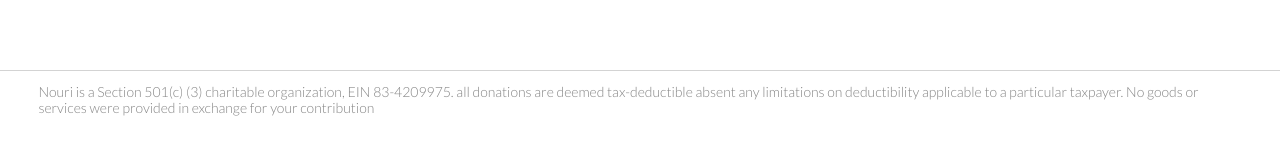
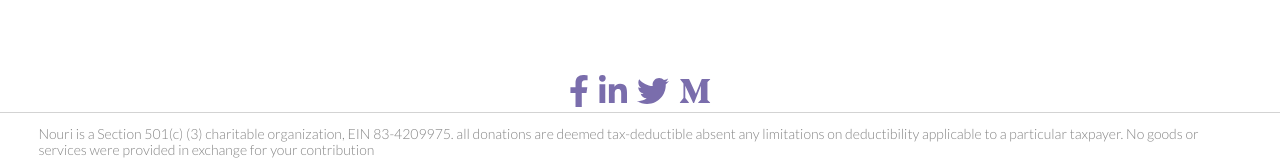
Before and after one commit to nourimeals/website, a React app: page / in a window 1280 px wide. Shown: the part 1848-2016 px from the top of the page. Before the commit the page ends 1977 px from the top, so only its background shows below. Built offline with nearby package versions, Linux system fonts and the light colour scheme; a web font is replaced by a local one.

Commit message:
switched branch from volunteer images, added div to footer component
made the links for social media pages above footer

```diff
--- a/src/components/common/footer/Footer.jsx
+++ b/src/components/common/footer/Footer.jsx
@@ -1,8 +1,44 @@
 import React from 'react';
 import './footer.scss';
+import { FontAwesomeIcon } from "@fortawesome/react-fontawesome";
+import { faFacebookF, faLinkedinIn, faTwitter, faMediumM } from "@fortawesome/free-brands-svg-icons";
 
 
 const CONTENT = `Nouri is a Section 501(c) (3) charitable organization, EIN 83-4209975. all donations are deemed tax-deductible absent any limitations on
 deductibility applicable to a particular taxpayer. No goods or services were provided in exchange for your contribution`;
 
-export const Footer = () => <footer><div>{CONTENT}</div></footer>;
+export const Footer = () => {
+    return (
+        <div>
+            <div className="links-container">
+                <a href="https://www.facebook.com/teamnouri/">
+                    <FontAwesomeIcon
+                        icon={faFacebookF}
+                        size="2x"
+                    />
+                </a>
+                <a href="https://linkedin.com/company/teamnouri">
+                    <FontAwesomeIcon
+                        icon={faLinkedinIn}
+                        size="2x"
+                    />
+                </a>
+                <a href="https://twitter.com/TeamNouri">
+                    <FontAwesomeIcon
+                        icon={faTwitter}
+                        size="2x"
+                    />
+                </a>
+                <a href="https://medium.com/@teamnouri">
+                    <FontAwesomeIcon
+                        icon={faMediumM}
+                        size="2x"
+                    />
+                </a>
+
+            </div>
+            <footer><div>{CONTENT}</div></footer>
+        </div>
+
+    )
+}
--- a/src/components/common/footer/footer.scss
+++ b/src/components/common/footer/footer.scss
@@ -1,3 +1,22 @@
+.links-container {
+  display: flex;
+  justify-content: center;
+
+  a {
+    padding: 5px;
+    color: #7A6DAC;
+
+
+  }
+  a:hover {
+    color: #050505;
+    transform: scale(.98)
+  }
+
+
+
+}
+
 footer {
   display: flex;
   flex-direction: column;
```
